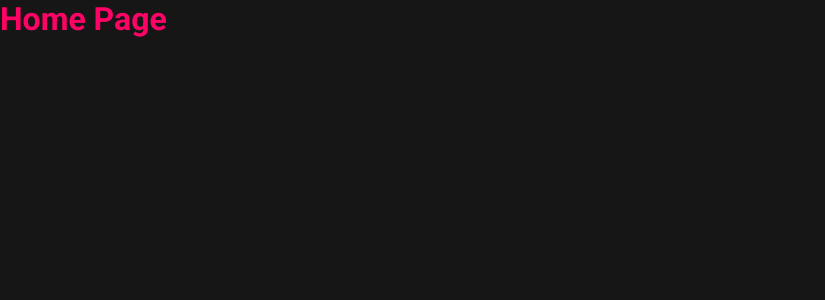
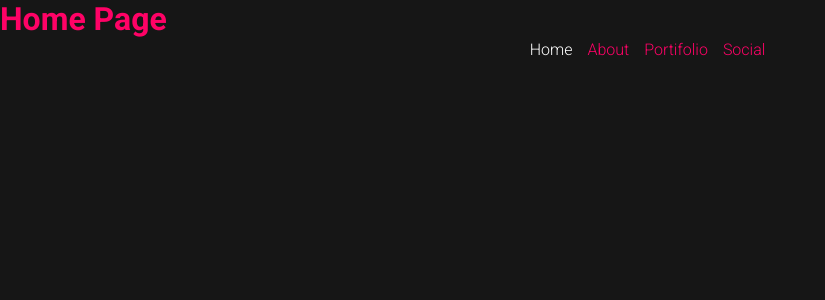
Before and after one commit to brunosana/personal-site, a React (Create React App) app: page / in a window 1280 px wide. Shown: the top 300 px of the page, without its empty margins (0-825 px from the left). Built offline with nearby package versions, Linux system fonts and the light colour scheme.

Commit message:
feat: Create Menu Component

```diff
--- /dev/null
+++ b/src/Components/Menu/index.tsx
@@ -0,0 +1,25 @@
+import React, { useState, useEffect, useCallback } from 'react';
+
+import { MenuBar,StyledLink } from './styles';
+
+const Menu: React.FC = () => {
+
+    const [activeMenuItem, setActiveMenuItem] = useState<Array<boolean>>([true, false, false, false]);
+
+    const handleChangeActiveMenuItem = useCallback((id: number) => {
+        let defaultVector = [false, false, false, false];
+        defaultVector[id] = true;
+        setActiveMenuItem(defaultVector);
+    },[])
+
+    return (
+        <MenuBar>
+            <StyledLink isActive={activeMenuItem[0]} to="/" onClick={() => handleChangeActiveMenuItem(0)}>Home</StyledLink>
+            <StyledLink isActive={activeMenuItem[1]} to="/about" onClick={() => handleChangeActiveMenuItem(1)}>About</StyledLink>
+            <StyledLink isActive={activeMenuItem[2]} to="/portifolio" onClick={() => handleChangeActiveMenuItem(2)}>Portifolio</StyledLink>
+            <StyledLink isActive={activeMenuItem[3]} to="/social" onClick={() => handleChangeActiveMenuItem(3)}>Social</StyledLink>
+        </MenuBar>
+    );
+}
+
+export default Menu;
--- /dev/null
+++ b/src/Components/Menu/styles.ts
@@ -0,0 +1,34 @@
+import styled, { css } from 'styled-components';
+
+import { Link, LinkProps } from 'react-router-dom';
+
+interface MenuItemProps extends LinkProps {
+    isActive: boolean;
+}
+
+export const MenuBar = styled.div`
+    margin-top: 40px;
+    width: 100vw;
+    display: flex;
+    align-items: center;
+    justify-content: center;
+    position: fixed;
+`;
+
+export const StyledLink = styled(Link)<MenuItemProps>`
+    text-decoration: none;
+    font-weight: 350;
+    transition: color 0.2s;
+    ${props => props.isActive &&  css` color: #FFF;`}
+    &:hover {
+        color: white;
+        cursor: pointer;
+    }
+    &:nth-child(n-1){
+        margin-left: 15px;
+    }
+
+    &[data-active] {
+    color: red;
+    }
+`;
--- a/src/Routes.tsx
+++ b/src/Routes.tsx
@@ -1,5 +1,7 @@
 import React from 'react';
 import { Switch, Route } from 'react-router-dom';
+
+import Menu from './Components/Menu';
 
 import HomePage from './pages/Home';
 import AboutPage from './pages/About';
@@ -8,12 +10,15 @@ import SocialPage from './pages/Social';
 
 const Routes: React.FC = () => {
     return(
+        <>
+        <Menu />
         <Switch>
             <Route path="/" exact component={HomePage}/>
             <Route path="/about" component={AboutPage}/>
             <Route path="/portifolio" component={PortifolioPage}/>
             <Route path="/social" component={SocialPage}/>
         </Switch>
+        </>
     );
 }
 
--- a/src/styles/global.ts
+++ b/src/styles/global.ts
@@ -6,12 +6,12 @@ export default createGlobalStyle`
         padding: 0;
         outline: 0;
         box-sizing: border-box;
+        color: #FF0266;
+        font-family: 'Roboto', Arial, Helvetica, sans-serif
     }
 
     body {
         background-color: #161616;
-        color: #FF0266;
-        font-family: 'Roboto', Arial, Helvetica, sans-serif
     }
 
 `;
```
